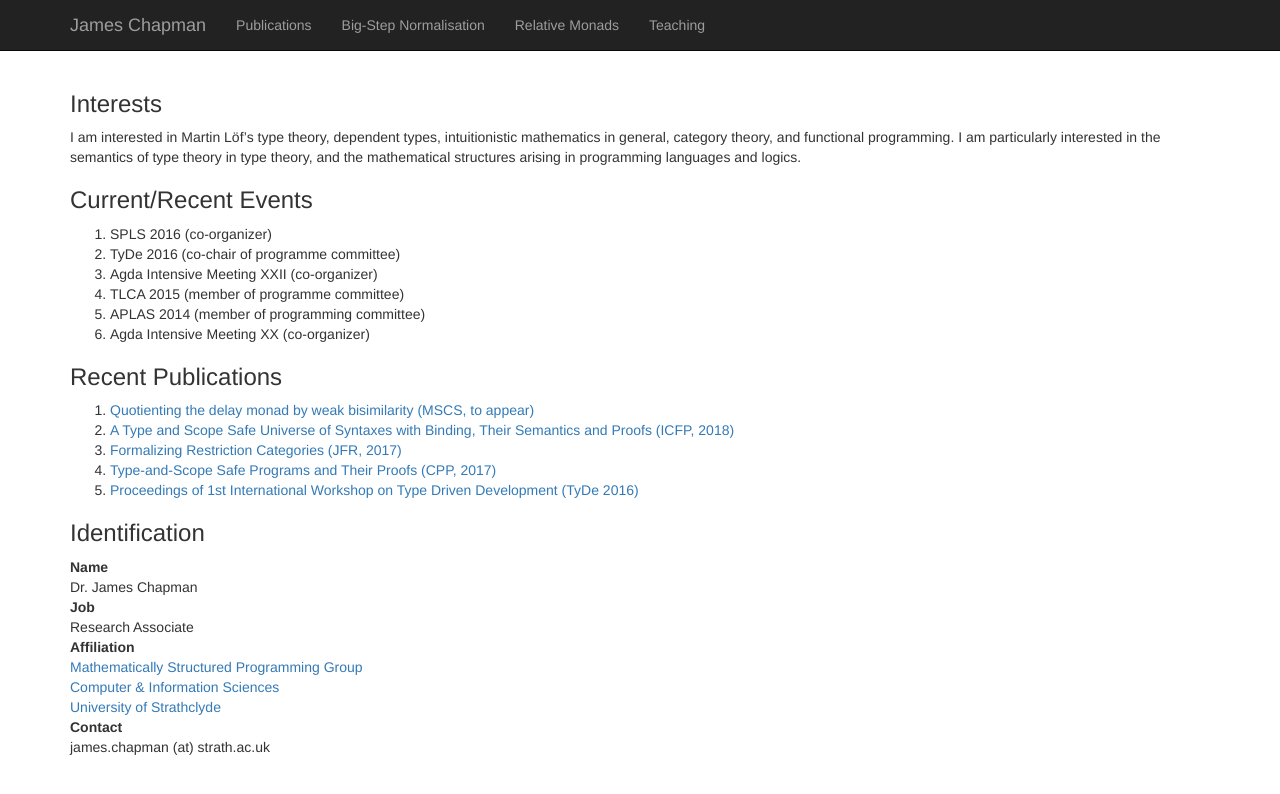
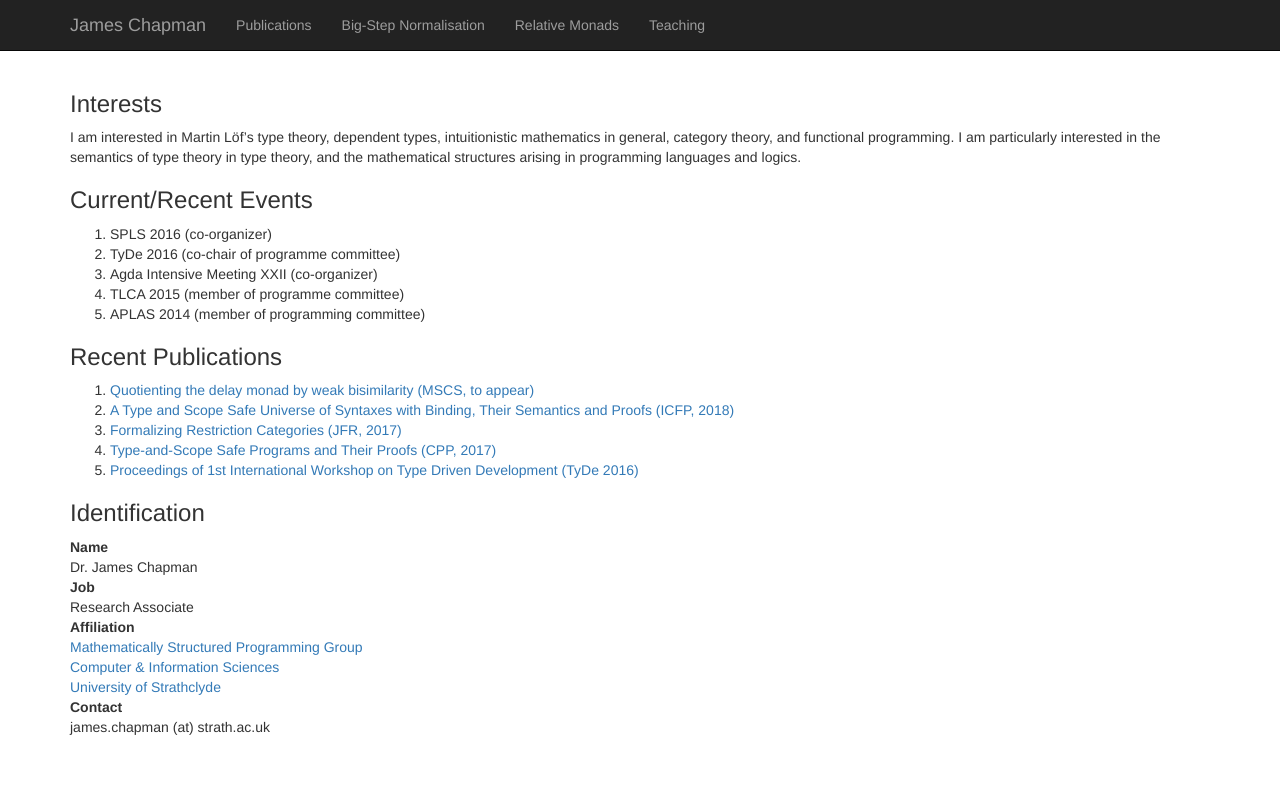
Before and after one commit to jmchapman/jmchapman.github.io, a Jekyll site: the page built from index.html, in a window 1280 px wide. Shown: the top 794 px of the page. Built offline with Jekyll 4.4.1, drawn with Linux system fonts in a browser that asks for light colours; nearby versions of some CDN libraries.

Commit message:
Update index.html
trimmed events

```diff
--- a/index.html
+++ b/index.html
@@ -20,7 +20,6 @@ title: James Chapman
       <li>Agda Intensive Meeting XXII (co-organizer)</li>
       <li>TLCA 2015 (member of programme committee)</li>
       <li>APLAS 2014 (member of programming committee)</li>
-      <li>Agda Intensive Meeting XX (co-organizer)</li>
     </ol>
   </article>
   <article>
```
